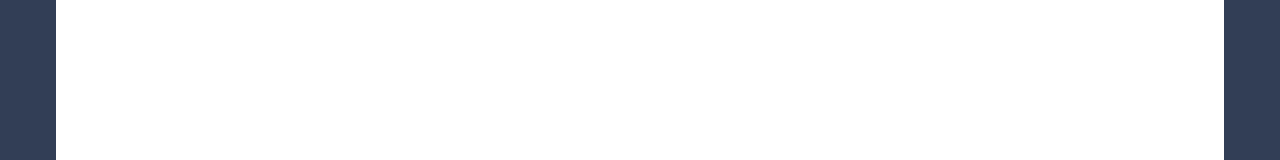
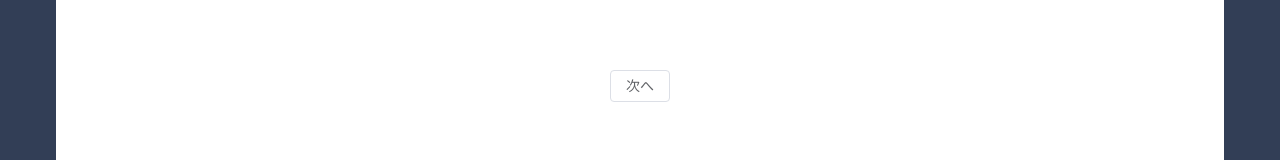
Before and after one commit to a25136sh/englishtrainer, a Vue app: page /result in a window 1280 px wide. Shown: the part 493-653 px from the top of the page. Built offline with nearby package versions, Linux system fonts and the light colour scheme; a web font is replaced by a local one.

Commit message:
add next button

```diff
--- a/src/views/ResultView.vue
+++ b/src/views/ResultView.vue
@@ -36,6 +36,9 @@
       </template>
     </el-progress>
     <ProgressBox />
+    <div class="control">
+      <el-button>次へ</el-button>
+    </div>
   </div>
 </template>
 
@@ -49,4 +52,7 @@
   margin-top: 10px;
   font-size: 12px;
 }
+.control {
+  margin-top: 5em;
+}
 </style>
```
